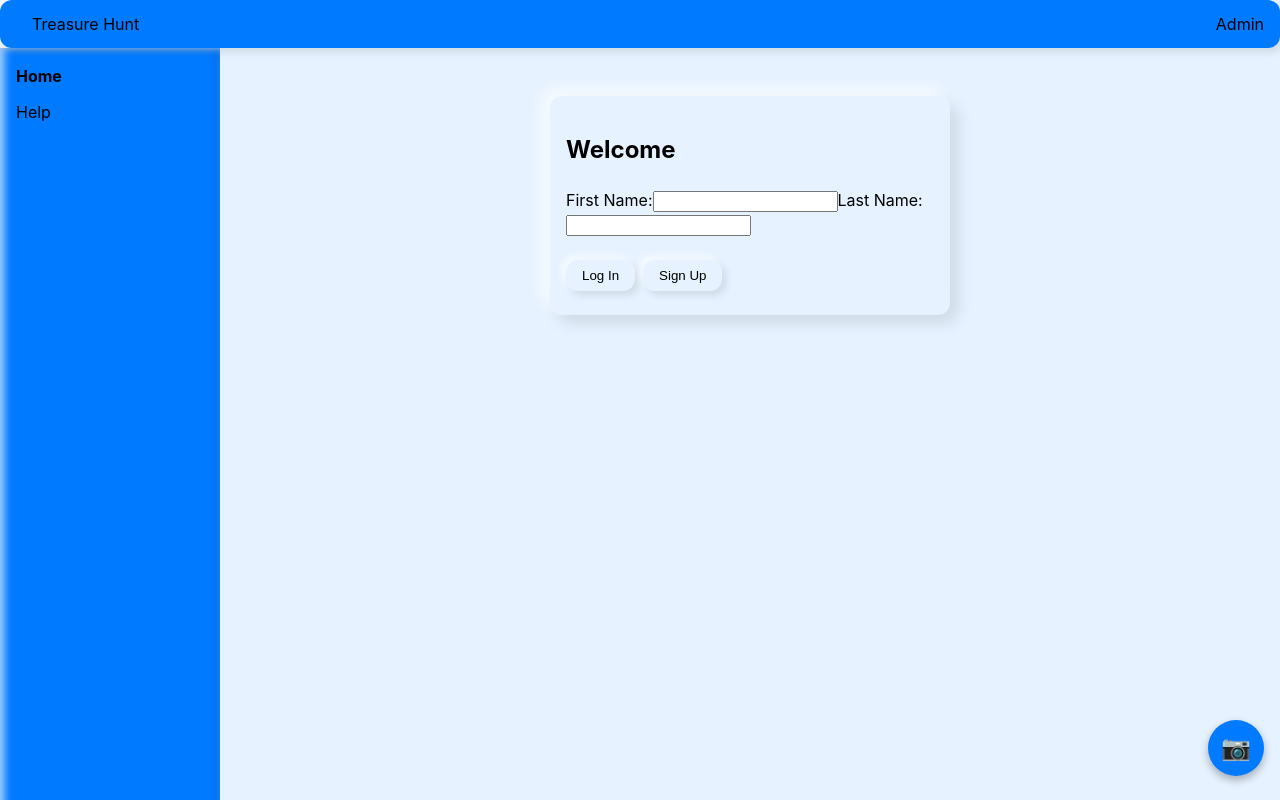
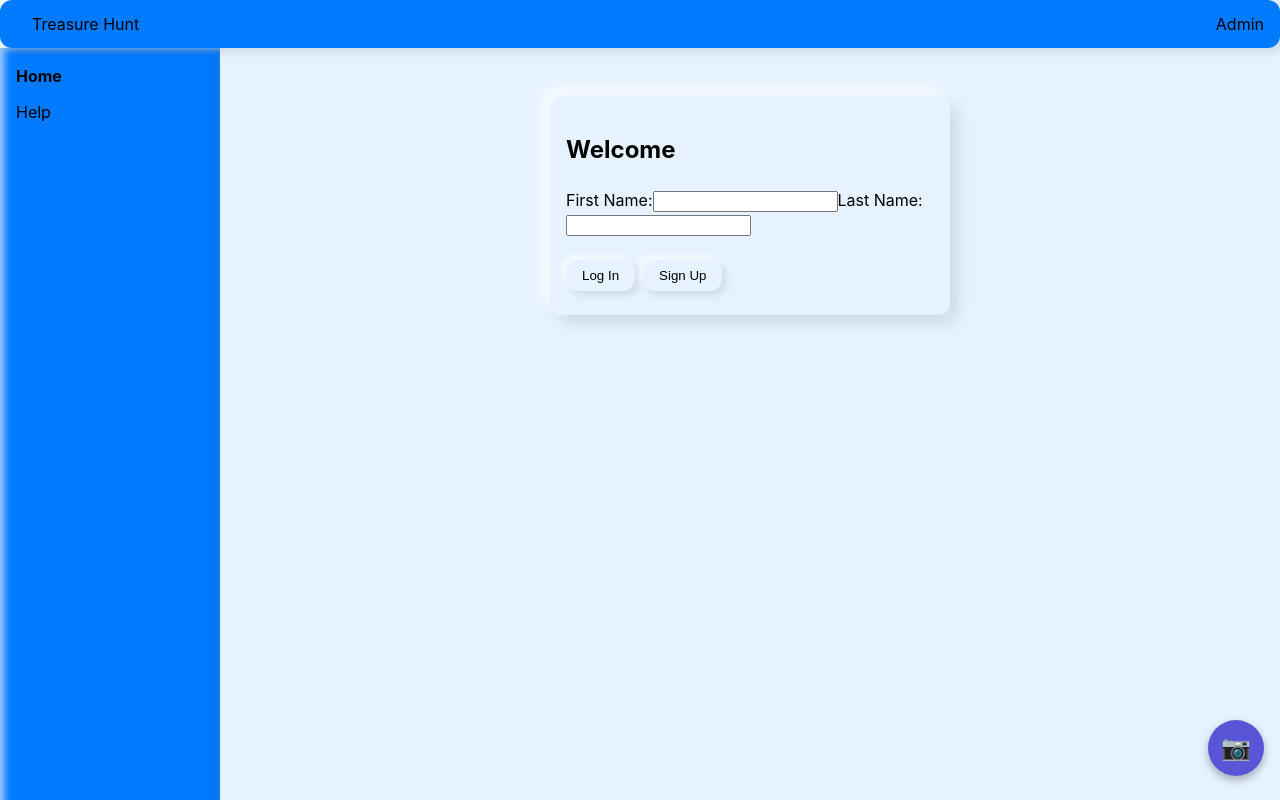
Before and after one commit to aboldguess/the-42nd, a React (Create React App) app in the folder client/: page / in a window 1280 px wide. Built offline with nearby package versions, Linux system fonts and the light colour scheme; no server answers.

Commit message:
Use secondary colour for floating QR button

```diff
--- a/client/src/styles/index.css
+++ b/client/src/styles/index.css
@@ -427,7 +427,9 @@ tbody tr:nth-child(even) {
   bottom: calc(env(safe-area-inset-bottom, 0) + 1rem);
   right: calc(env(safe-area-inset-right, 0) + 1rem);
   z-index: 1100;
-  background-color: var(--primary-color);
+  /* Use the secondary colour so the floating button contrasts
+     with the primary-coloured navbar and sidebar */
+  background-color: var(--secondary-color);
   color: var(--text-color);
   border: none;
   border-radius: 50%;
```
